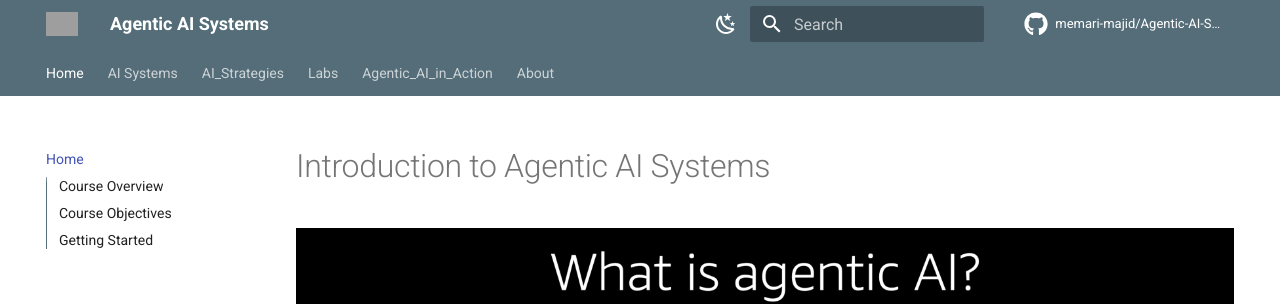
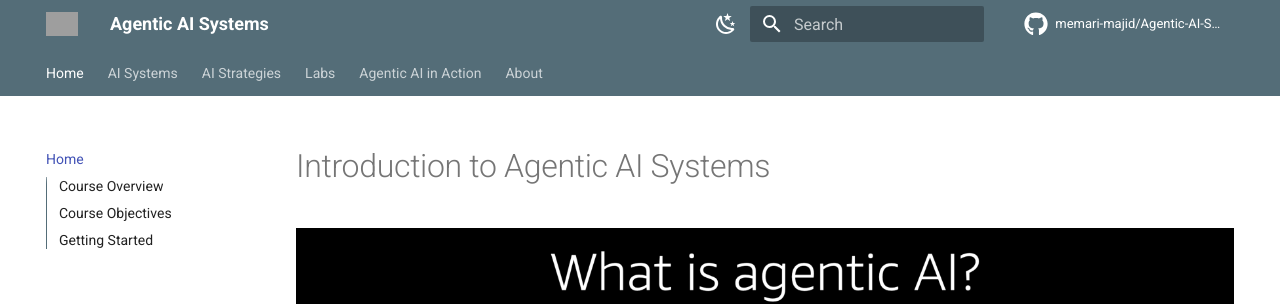
Before and after one commit to memari-majid/Agentic-AI-Systems, an MkDocs documentation site: the page built from docs/index.md, in a window 1280 px wide and 900 px high. Shown: the top 304 px of the window. Built offline with MkDocs 1.6.1 and Material for MkDocs 9.7.7, drawn with Linux system fonts in a browser that asks for light colours; comment, search, counter and statistics services are not loaded; part of the change alters nothing that is shown; grey boxes are pictures that could not be loaded.

```diff
--- a/mkdocs.yml
+++ b/mkdocs.yml
@@ -114,7 +114,7 @@ nav:
       - Chapter 09: AI_Systems/Chapter09/9 Managing Safety and Ethical Considerations.md
       - Chapter 10: AI_Systems/Chapter10/10 Common Use Cases and Applications.md
       - Chapter 11: AI_Systems/Chapter11/11 Conclusion and Future Outlook.md
-  - AI_Strategies:
+  - AI Strategies:
       - Chapter 1: AI_Strategies/1.md
       - Chapter 2: AI_Strategies/2.md
       - Chapter 3: AI_Strategies/3.md
@@ -134,7 +134,7 @@ nav:
       - Chapter 17: AI_Strategies/17.md
       - README: AI_Strategies/README.md
   - Labs: Labs/README.md
-  - Agentic_AI_in_Action:
+  - Agentic AI in Action:
       - Agentic_AI_Design:
           - Introduction: Agentic_AI_in_Action/01_Introduction_Agentic_AI.md
           - LangChain_Foundation: Agentic_AI_in_Action/02_LangChain_Foundation.md
```
